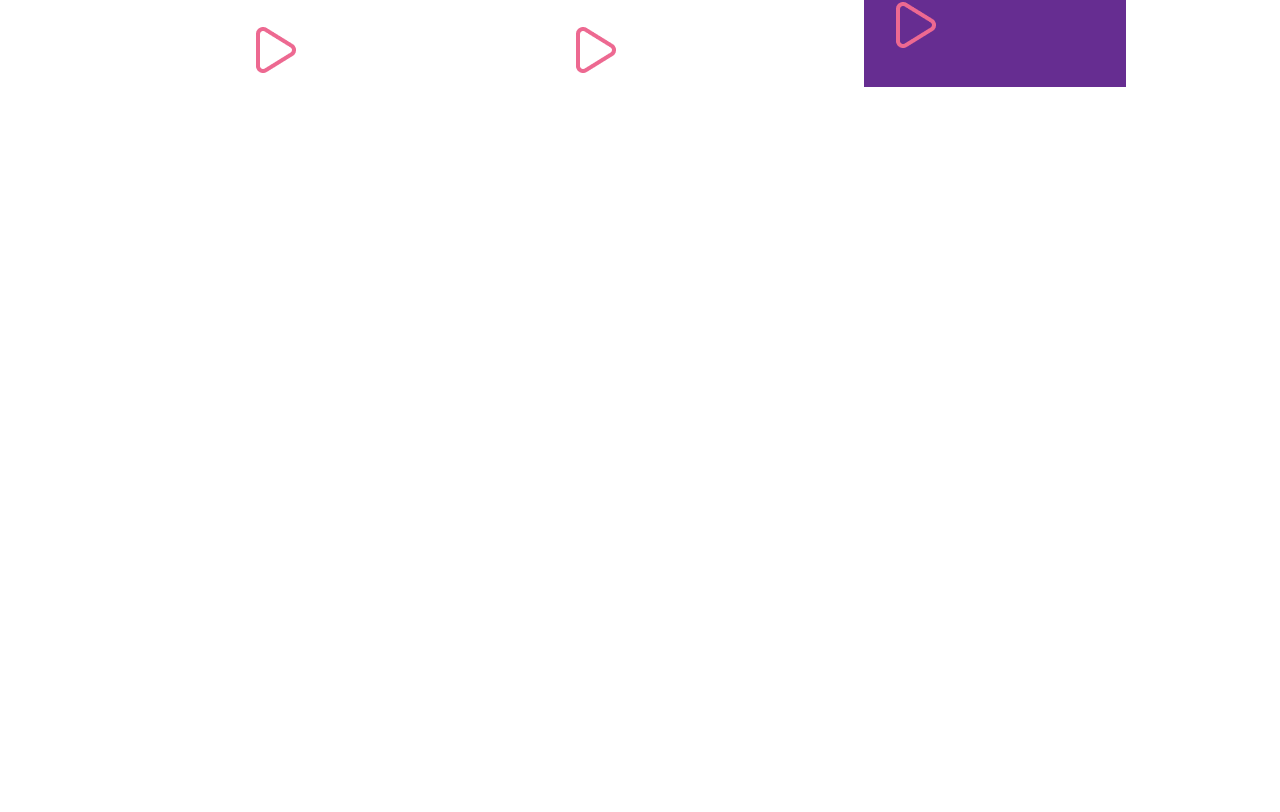
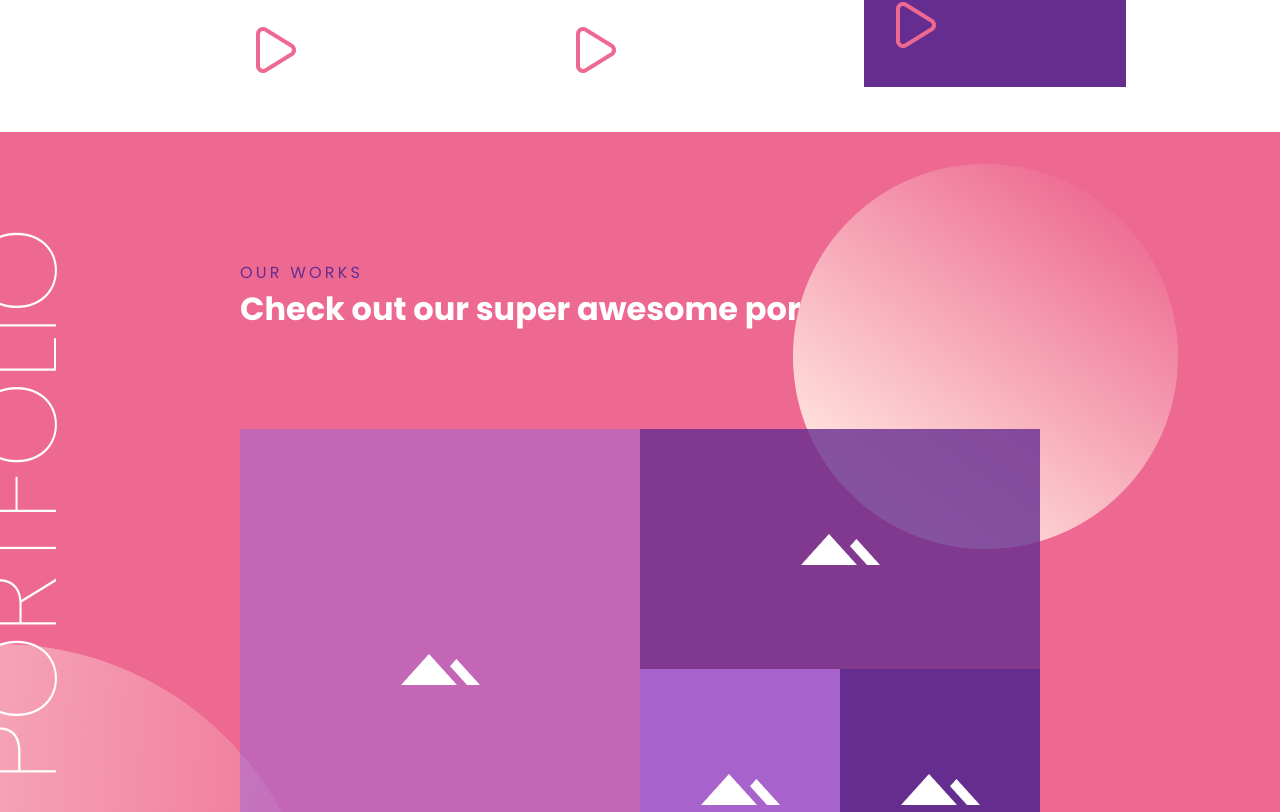
Before and after one commit to study-hary-id/react-portfolio-website, a React (Create React App) app: page / in a window 1280 px wide. Shown: the part 1628-2440 px from the top of the page. Before the commit the page ends 1760 px from the top, so only its background shows below. Built offline with nearby package versions, Linux system fonts and the light colour scheme.

Commit message:
Import Portfolio to App component

```diff
--- a/src/App.js
+++ b/src/App.js
@@ -1,5 +1,6 @@
 import React from "react";
 import Home from "./components/Home";
+import Portfolio from "./components/Portfolio";
 import Services from "./components/Services";
 
 function App() {
@@ -7,6 +8,7 @@ function App() {
     <div>
       <Home />
       <Services />
+      <Portfolio />
     </div>
   );
 }
```
